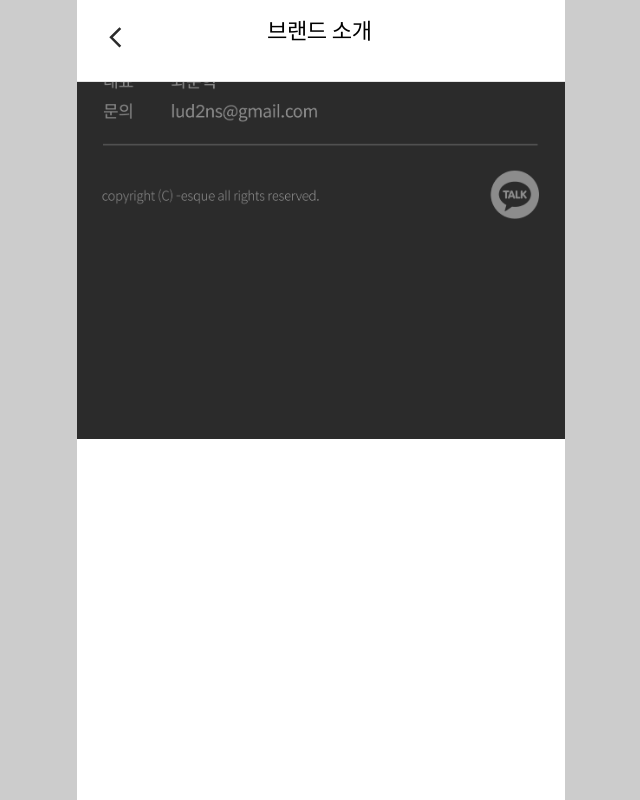
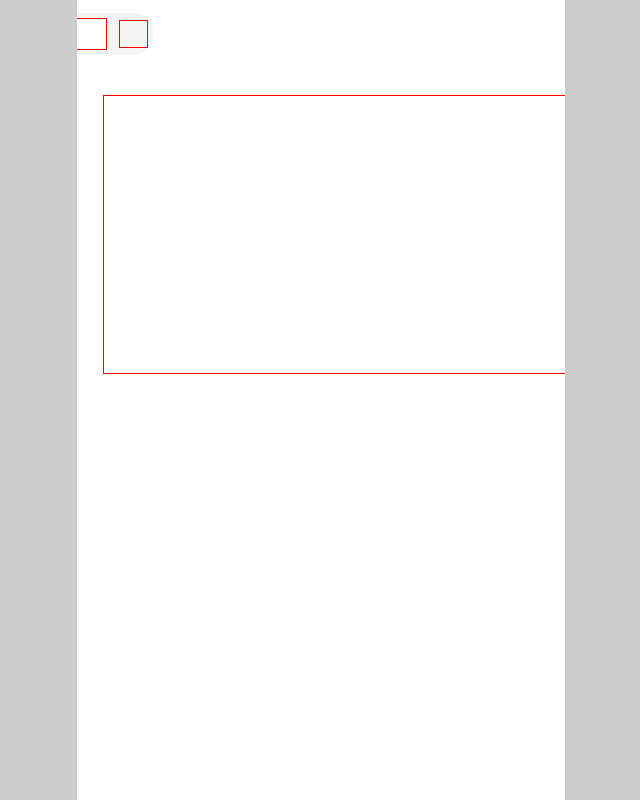
Before and after one commit to puba5/esque-frontend, a Next.js app: page /search in a window 1280 px wide. Shown: the whole page, without its empty margins (319-959 px from the left). Built offline with nearby package versions, Linux system fonts and the light colour scheme; a web font is replaced by a local one.

Commit message:
feat : search 페이지 생성
검색 페이지 생성 및 디자인 추가

```diff
--- a/pages/search.tsx
+++ b/pages/search.tsx
@@ -1,13 +1,25 @@
 import React from "react";
 import styled from "styled-components";
-import AboutHeader from "@src/components/organisms/Header/AboutHeader";
+import BackButton from "@src/components/atoms/btn/BackButton";
 
 export default function Search() {
+  const ClickBackButton = () => {
+    console.log("BACK!!!");
+    window.history.back();
+  };
   return (
     <Wrapper>
-      <AboutHeader />
-
-      <Footer src="./image/footer.png" />
+      <BackButtonArea onClick={ClickBackButton}>
+        <BackButton size={2.2} />
+      </BackButtonArea>
+      <SearchForm>
+        <SearchBox>
+          <SearchIcon />
+          <SearchInput placeholder="검색어를 입력하세요" />
+          <DeleteButton />
+        </SearchBox>
+      </SearchForm>
+      <RecentSearch></RecentSearch>
     </Wrapper>
   );
 }
@@ -17,20 +29,60 @@ const Wrapper = styled.div`
   height: 100%;
 `;
 
-const AboutImage1 = styled.img`
-  margin-top: 6.2rem;
-  margin-bottom: 4.6rem;
-  width: 100%;
+const SearchForm = styled.div`
+  position: fixed;
+  top: 1rem;
+  left: 5.3rem;
 `;
-const AboutImage2 = styled.img`
-  width: 100%;
-  margin-bottom: 10.8rem;
-`;
-const AboutImage3 = styled.img`
-  width: 100%;
-  margin-bottom: 13rem;
+const SearchBox = styled.div`
+  display: flex;
+  align-items: center;
+  width: 31rem;
+  height: 3.2rem;
+  background: #f4f4f4;
+  border-radius: 20px;
 `;
 
-const Footer = styled.img`
+const SearchInput = styled.input`
+  width: 23.5rem;
+  height: 2.5rem;
+  border: 1px solid red;
+  margin-left: 0.95rem;
+`;
+
+const SearchIcon = styled.div`
+  width: 1.8rem;
+  height: 1.8rem;
+  margin-left: 1.25rem;
+
+  border: 1px solid red;
+`;
+
+const DeleteButton = styled.div`
+  width: 2.2rem;
+  height: 2.2rem;
+  margin-right: 0.4rem;
+  margin-left: auto;
+
+  border: 1px solid red;
+`;
+
+const BackButtonArea = styled.a`
+  position: fixed;
+  left: 0;
+  top: 0.7rem;
+  padding-left: 1.8rem;
+  padding-top: 1.143rem;
+  width: 7.1rem;
+  height: 4rem;
+`;
+
+const RecentSearch = styled.div`
+  height: 21.5rem;
   width: 100%;
+  border: 1px solid red;
+  position: fixed;
+  top: 7.3rem;
+  margin-left: 2rem;
+  margin-right: 1.3rem;
 `;
```
Also changed, not shown: src/components/atoms/icons/hamberger_divider.svg.
